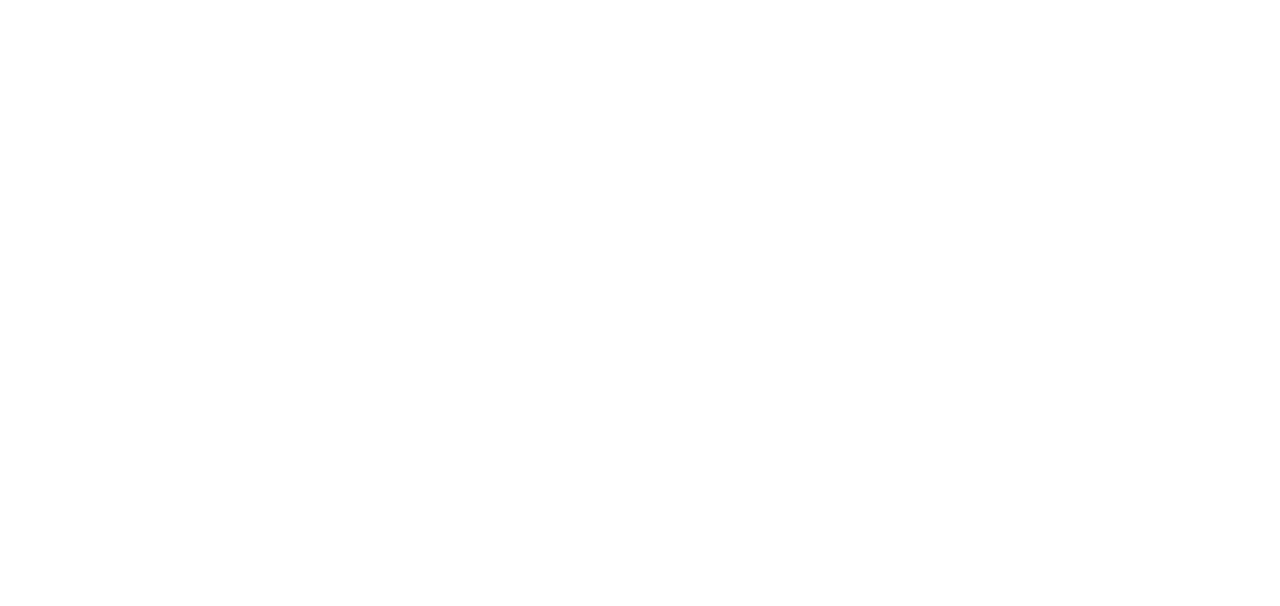
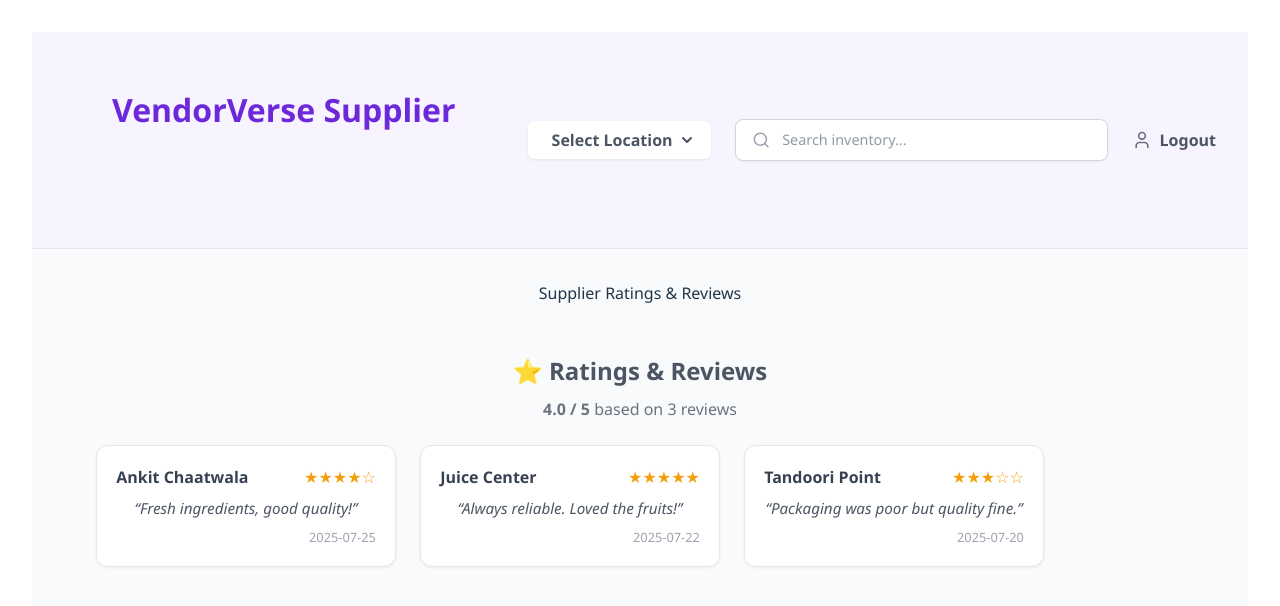
Before and after one commit to shriyapancholi/VendorVerse, a React (Vite) app in the folder frontend/: page /dashboard/review in a window 1280 px wide. Before the commit this address had no page. Shown: the top 606 px of the page. Built offline with nearby package versions, Linux system fonts and the light colour scheme.

Commit message:
Dashboard

```diff
--- a/frontend/src/App.jsx
+++ b/frontend/src/App.jsx
@@ -4,6 +4,7 @@
 import LanguagePage from './pages/LanguagePage';
 import './App.css';
 import Vendorhomepage  from './pages/Vendorhomepage';
+import ReviewPage from "./pages/ReviewPage";
 
 function App() {
   return (
@@ -13,6 +14,7 @@
       <Route path="/signup" element={<AuthForm mode="signup" />} />
       <Route path="/language" element={<LanguagePage />} />
       <Route path="/dashboard" element={<Dashboard />} />
+      <Route path="/dashboard/review" element={<ReviewPage />} />
       <Route path="/Vendorhomepage" element={<Vendorhomepage/>} />
     </Routes>
   );
--- a/frontend/src/SupplierDashboard.css
+++ b/frontend/src/SupplierDashboard.css
@@ -12,16 +12,16 @@
     display: flex;
     justify-content: space-between;
     align-items: center;
-    background: white;
-    padding: 1rem 2rem;
-    border-bottom: 1px solid #e2e8f0;
-    box-shadow: 0 2px 6px rgba(0, 0, 0, 0.05);
+    background: linear-gradient(to right, #3b82f6, #6366f1);
+    padding: 1.2rem 2rem;
+    border-bottom: none;
+    box-shadow: 0 4px 10px rgba(0, 0, 0, 0.05);
 }
 
 .logo {
-    font-size: 1.8rem;
-    font-weight: bold;
-    color: #1d4ed8;
+    font-size: 2rem;
+    font-weight: 700;
+    color: white;
 }
 
 .header-right {
@@ -30,27 +30,32 @@
     gap: 1rem;
 }
 
+
 .location-selector {
-    background: #e5e7eb;
-    padding: 0.4rem 0.8rem;
+    background: white;
+    color: #1e40af;
+    padding: 0.45rem 1rem;
     border-radius: 6px;
+    font-weight: 600;
     cursor: pointer;
     position: relative;
+    box-shadow: 0 1px 3px rgba(0,0,0,0.08);
 }
 
 .location-selector span {
     margin-left: 0.5rem;
+    font-weight: 600;
 }
 
 .dropdown {
     position: absolute;
-    top: 2.5rem;
+    top: 2.8rem;
     background: white;
-    border: 1px solid #e2e8f0;
-    border-radius: 4px;
+    border: 1px solid #c7d2fe;
+    border-radius: 6px;
     z-index: 1000;
-    width: 150px;
-    box-shadow: 0 2px 8px rgba(0, 0, 0, 0.05);
+    width: 160px;
+    box-shadow: 0 2px 8px rgba(0, 0, 0, 0.1);
 }
 
 .dropdown li {
@@ -61,25 +66,42 @@
 .dropdown li:hover {
     background-color: #f3f4f6;
 }
+.search-box {
+  display: flex;
+  align-items: center;
+  background-color: white;
+  border-radius: 8px;
+  padding: 0.4rem 1rem;
+  gap: 0.5rem;
+  border: 1px solid #c7d2fe;
+}
 
 .search-box input {
     padding: 0.5rem;
-    border: 1px solid #cbd5e1;
     border-radius: 6px;
+    border: none;
+    color: #1e40af;
+    outline: none;
+    width: 200px;
 }
 
 .logout-btn {
-    padding: 0.4rem 0.8rem;
-    background-color: #ef4444;
+    display: flex;
+    align-items: center;
+    gap: 0.4rem;
+    background: none;
+    border: none;
+    font-weight: 600;
     color: white;
-    border: none;
-    border-radius: 6px;
     cursor: pointer;
+    font-size: 0.95rem;
+    transition: color 0.3s ease;
 }
 
 .logout-btn:hover {
-    background-color: #dc2626;
+    color: #e0e7ff;
 }
+
 
 /* Category Navigation */
 .category-nav {
@@ -245,3 +267,67 @@
     accent-color: #3b82f6;
     /* optional styling */
 }
+
+.supplier-reviews {
+  padding: 2rem;
+  background-color: #f9fafb;
+}
+
+.supplier-reviews h3 {
+  font-size: 1.5rem;
+  font-weight: 700;
+  color: #4b5563;
+  margin-bottom: 0.5rem;
+}
+
+.supplier-reviews .summary {
+  font-size: 1rem;
+  color: #6b7280;
+  margin-bottom: 1.5rem;
+}
+
+.review-list {
+  display: flex;
+  flex-wrap: wrap;
+  gap: 1.5rem;
+  padding: 0;
+  margin: 0;
+  list-style: none;
+}
+
+.review-card {
+  background: #ffffff;
+  border: 1px solid #e5e7eb;
+  border-radius: 12px;
+  padding: 1.2rem;
+  width: 100%;
+  max-width: 300px;
+  box-shadow: 0 1px 3px rgba(0,0,0,0.06);
+}
+
+.review-header {
+  display: flex;
+  justify-content: space-between;
+  align-items: center;
+  font-weight: 600;
+  color: #374151;
+  margin-bottom: 0.5rem;
+}
+
+.stars {
+  color: #f59e0b; /* amber-500 */
+  font-size: 1rem;
+}
+
+.comment {
+  font-style: italic;
+  font-size: 0.95rem;
+  margin-bottom: 0.5rem;
+  color: #4b5563;
+}
+
+.date {
+  font-size: 0.8rem;
+  color: #9ca3af;
+  text-align: right;
+}
--- /dev/null
+++ b/frontend/src/components/InventoryNav.jsx
@@ -0,0 +1,29 @@
+import React from "react";
+
+export default function InventoryList({ items, categoryFilter }) {
+    const filtered = categoryFilter === "All"
+        ? items
+        : items.filter((item) => item.category === categoryFilter);
+
+    return (
+        <div className="inventory-list">
+            {filtered.length === 0 ? (
+                <p className="empty">No items in this category yet.</p>
+            ) : (
+                filtered.map((item, idx) => (
+                    <div className="inventory-card" key={idx}>
+                        <div>
+                            <strong>{item.name}</strong>
+                            <p>{item.description}</p>
+                            <p>{item.quantity} {item.unit}</p>
+                            <p>₹{item.price}</p>
+                            <p>Quality: {item.quality}</p>
+                            <p>Status: {item.status}</p>
+                        </div>
+                        {item.surplus && <span className="surplus-tag">Surplus</span>}
+                    </div>
+                ))
+            )}
+        </div>
+    );
+}
--- a/frontend/src/components/SupplierHeader.jsx
+++ b/frontend/src/components/SupplierHeader.jsx
@@ -1,19 +1,31 @@
 import React, { useState } from "react";
+import { useNavigate } from "react-router-dom"; // ⬅️ import this
 
 const cities = ["Surat", "Ahmedabad", "Rajkot", "Vadodara", "Gandhinagar"];
 
 export default function SupplierHeader() {
+    const navigate = useNavigate();
     const [selectedCity, setSelectedCity] = useState("Select Location");
     const [showDropdown, setShowDropdown] = useState(false);
 
+      const handleLogout = () => {
+    // 🔐 Clear any login/session data
+    localStorage.clear(); // or localStorage.removeItem("token") if using a key
+    sessionStorage.clear();
+
+    // 🔁 Redirect to login page
+    navigate("/login"); // change to your login route
+  };
+
     return (
-        <header className="supplier-header">
-            <div className="logo">SwapShop Supplier</div>
-
-            <div className="header-right">
+        <header className="vendor-header">
+  <div className="top-bar">
+    {/* Left Section */}
+    <div className="left-section">
+      <h1 className="logo">VendorVerse Supplier</h1>
       <div className="location-selector" onClick={() => setShowDropdown(!showDropdown)}>
-                    {selectedCity}
-                    <span>▼</span>
+        <span>{selectedCity}</span>
+        <svg xmlns="http://www.w3.org/2000/svg" width="16" height="16" viewBox="0 0 24 24" fill="none" stroke="currentColor" strokeWidth="3" strokeLinecap="round" strokeLinejoin="round"><path d="m6 9 6 6 6-6"/></svg>
         {showDropdown && (
           <ul className="dropdown">
             {cities.map((city) => (
@@ -24,13 +36,25 @@
           </ul>
         )}
       </div>
+    </div>
 
-                <div className="search-box">
+    {/* Center Section */}
+    <div className="center-section">
+      <div className="search-bar">
+        <svg xmlns="http://www.w3.org/2000/svg" width="20" height="20" viewBox="0 0 24 24" fill="none" stroke="currentColor" strokeWidth="2" strokeLinecap="round" strokeLinejoin="round"><circle cx="11" cy="11" r="8"/><path d="m21 21-4.3-4.3"/></svg>
         <input type="text" placeholder="Search inventory..." />
       </div>
+    </div>
 
-                <button className="logout-btn">Logout</button>
+    {/* Right Section */}
+    <div className="right-section">
+      <div className="user-action" onClick={handleLogout}>
+        <svg xmlns="http://www.w3.org/2000/svg" width="20" height="20" viewBox="0 0 24 24" fill="none" stroke="currentColor" strokeWidth="2" strokeLinecap="round" strokeLinejoin="round"><path d="M19 21v-2a4 4 0 0 0-4-4H9a4 4 0 0 0-4 4v2"/><circle cx="12" cy="7" r="4"/></svg>
+        <span>Logout</span>
+      </div>
+    </div>
   </div>
 </header>
+
     );
 }
--- /dev/null
+++ b/frontend/src/components/SupplierReviews.jsx
@@ -0,0 +1,37 @@
+import React from "react";
+
+const reviews = [
+  { id: 1, vendor: "Ankit Chaatwala", rating: 4, comment: "Fresh ingredients, good quality!", date: "2025-07-25" },
+  { id: 2, vendor: "Juice Center", rating: 5, comment: "Always reliable. Loved the fruits!", date: "2025-07-22" },
+  { id: 3, vendor: "Tandoori Point", rating: 3, comment: "Packaging was poor but quality fine.", date: "2025-07-20" }
+];
+
+const getStars = (count) =>
+  "★".repeat(count) + "☆".repeat(5 - count);
+
+export default function SupplierReviews() {
+  const average = (
+    reviews.reduce((acc, cur) => acc + cur.rating, 0) / reviews.length
+  ).toFixed(1);
+
+  return (
+    <div className="supplier-reviews">
+      <h3>⭐ Ratings & Reviews</h3>
+      <div className="summary">
+        <strong>{average} / 5</strong> based on {reviews.length} reviews
+      </div>
+      <ul className="review-list">
+  {reviews.map((review) => (
+    <li key={review.id} className="review-card">
+      <div className="review-header">
+        <div className="vendor-name">{review.vendor}</div>
+        <div className="stars">{getStars(review.rating)}</div>
+      </div>
+      <div className="comment">“{review.comment}”</div>
+      <div className="date">{review.date}</div>
+    </li>
+))}
+</ul>
+    </div>
+  );
+}
--- /dev/null
+++ b/frontend/src/pages/ReviewPage.jsx
@@ -0,0 +1,18 @@
+// src/pages/ReviewPage.jsx
+import React from "react";
+import SupplierHeader from "../components/SupplierHeader";
+import SupplierReviews from "../components/SupplierReviews";
+import "../SupplierDashboard.css"; // reuse dashboard styling
+
+export default function ReviewPage() {
+  return (
+    <div className="supplier-dashboard">
+      <SupplierHeader />
+
+      <div className="dashboard-main">
+        <h2 style={{ marginBottom: "1rem" }}>Supplier Ratings & Reviews</h2>
+        <SupplierReviews />
+      </div>
+    </div>
+  );
+}
--- a/frontend/src/pages/SupplierDashboard.jsx
+++ b/frontend/src/pages/SupplierDashboard.jsx
@@ -4,8 +4,11 @@
 import CategoryNav from "../components/CategoryNav";
 import InventoryList from "../components/InventoryList";
 import AddInventoryModal from "../components/AddInventoryModal";
+import SupplierReviews from "./ReviewPage";
+import { useNavigate } from "react-router-dom";
 
 export default function SupplierDashboard() {
+     const navigate = useNavigate();
     const [selectedCategory, setSelectedCategory] = useState("All");
     const [showAddModal, setShowAddModal] = useState(false);
     const [inventory, setInventory] = useState([]);
@@ -23,16 +26,28 @@
       <div className="dashboard-main">
         <div className="dashboard-header">
           <h2>Your Inventory</h2>
+          <div className="flex gap-2">
             <button className="add-btn" onClick={() => setShowAddModal(true)}>
               + Add New Item
             </button>
+            <button
+              className="add-btn"
+              style={{ backgroundColor: "#6366f1" }}
+              onClick={() => navigate("/dashboard/review")}
+            >
+              ⭐ View Reviews
+            </button>
+          </div>
         </div>
 
         <InventoryList items={inventory} categoryFilter={selectedCategory} />
       </div>
 
       {showAddModal && (
-                <AddInventoryModal onClose={() => setShowAddModal(false)} onAdd={handleAddItem} />
+        <AddInventoryModal
+          onClose={() => setShowAddModal(false)}
+          onAdd={handleAddItem}
+        />
       )}
     </div>
   );
```
Also changed, not shown: 1 other file (tests, documents, lock files or other folders). Lines whose indentation alone changed are shown as unchanged.
